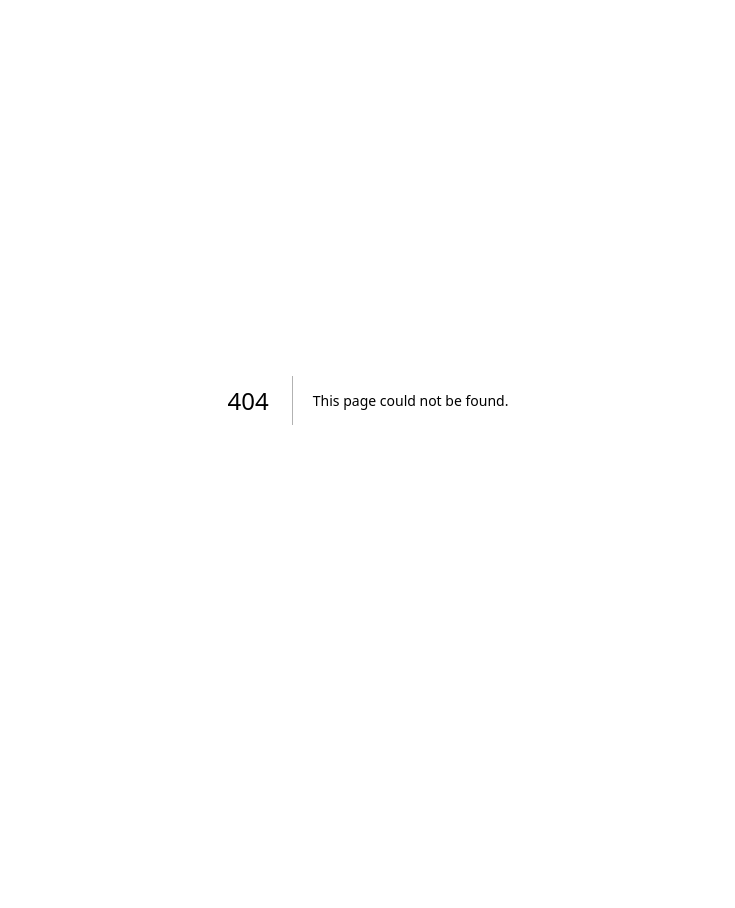
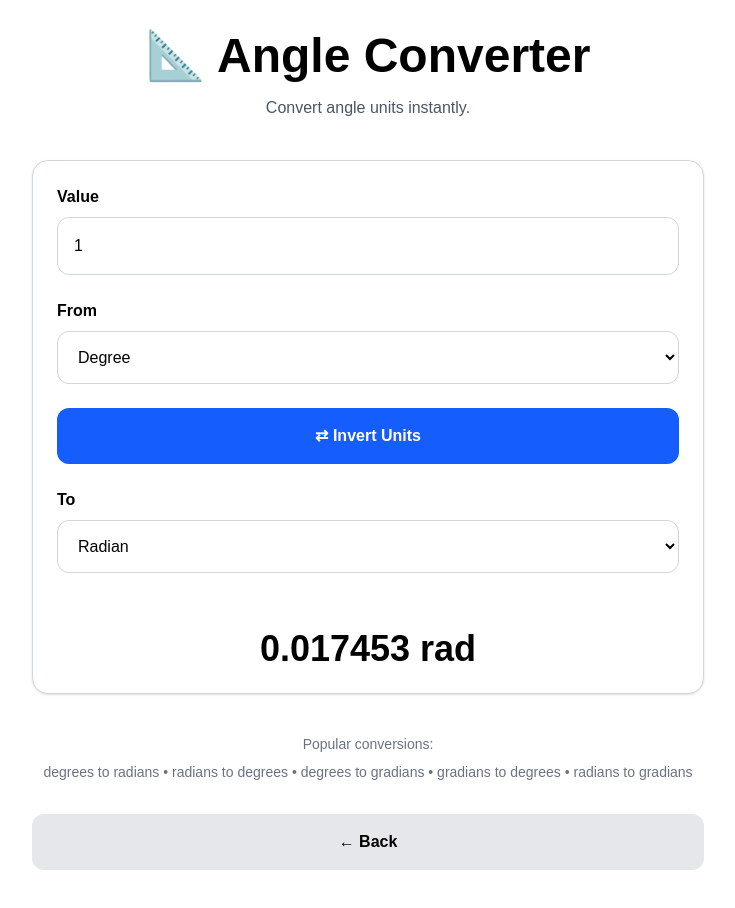
Before and after one commit to jalax21/convertissor-site, a Next.js app: page /en/convert/angle in a window 1280 px wide. Before the commit this address had no page. Shown: the top 908 px of the page, without its empty margins (272-1007 px from the left). Before the commit the page ends 800 px from the top, so only its background shows below. Built offline with nearby package versions, Linux system fonts and the light colour scheme.

Commit message:
Mise à jour du site

```diff
--- /dev/null
+++ b/app/[locale]/convert/angle/page.tsx
@@ -0,0 +1,306 @@
+"use client"
+
+import { use, useState } from "react"
+import Link from "next/link"
+import AdBanner from "@/components/AdBanner"
+
+const units: Record<string, number> = {
+
+  // COMMON
+
+  degree: 1,
+  radian: 57.2957795,
+  gradian: 0.9,
+
+  // FULL ROTATION
+
+  turn: 360,
+  quadrant: 90,
+  sextant: 60,
+
+  // SMALL ANGLES
+
+  arcminute: 0.0166667,
+  arcsecond: 0.000277778,
+
+  // SCIENCE
+
+  milliradian: 0.0572958,
+  microradian: 0.0000572958,
+
+}
+
+export default function AngleConverter({
+  params,
+}: {
+  params: Promise<{ locale: string }>
+}) {
+
+  const { locale } = use(params)
+
+  const [value, setValue] = useState("1")
+  const [from, setFrom] = useState("degree")
+  const [to, setTo] = useState("radian")
+
+  const labels: Record<string, string> = {
+
+    degree: "°",
+    radian: "rad",
+    gradian: "gon",
+
+    turn:
+      locale === "fr"
+        ? "tour"
+        : "turn",
+
+    quadrant:
+      locale === "fr"
+        ? "quadrant"
+        : "quadrant",
+
+    sextant:
+      locale === "fr"
+        ? "sextant"
+        : "sextant",
+
+    arcminute:
+      locale === "fr"
+        ? "minute d'arc"
+        : "arcmin",
+
+    arcsecond:
+      locale === "fr"
+        ? "seconde d'arc"
+        : "arcsec",
+
+    milliradian: "mrad",
+    microradian: "µrad",
+  }
+
+  function convert(
+    value: number,
+    from: string,
+    to: string
+  ) {
+    return (value * units[from]) / units[to]
+  }
+
+  const result = convert(
+    Number(value),
+    from,
+    to
+  )
+
+  function swapUnits() {
+    const oldFrom = from
+    setFrom(to)
+    setTo(oldFrom)
+  }
+
+  return (
+    <main className="min-h-screen bg-white dark:bg-gray-900 text-black dark:text-white p-8">
+
+      <div className="max-w-2xl mx-auto">
+
+        {/* TITRE */}
+
+        <h1 className="text-5xl font-bold mb-4 text-center">
+          {locale === "fr"
+            ? "📐 Convertisseur d'angles"
+            : "📐 Angle Converter"}
+        </h1>
+
+        {/* DESCRIPTION */}
+
+        <p className="text-gray-600 dark:text-gray-300 mb-10 text-center">
+          {locale === "fr"
+            ? "Convertissez les unités d'angle instantanément."
+            : "Convert angle units instantly."}
+        </p>
+
+        {/* CARTE */}
+
+        <div className="bg-white dark:bg-gray-800 border border-gray-300 dark:border-gray-700 rounded-2xl p-6 shadow-sm">
+
+          {/* VALUE */}
+
+          <label className="block mb-2 font-semibold">
+            {locale === "fr" ? "Valeur" : "Value"}
+          </label>
+
+          <input
+            type="number"
+            value={value}
+            onChange={(e) => setValue(e.target.value)}
+            className="w-full p-4 rounded-xl border border-gray-300 dark:border-gray-600 bg-white dark:bg-gray-900 mb-6"
+          />
+
+          {/* FROM */}
+
+          <label className="block mb-2 font-semibold">
+            {locale === "fr" ? "De" : "From"}
+          </label>
+
+          <select
+            value={from}
+            onChange={(e) => setFrom(e.target.value)}
+            className="w-full p-4 rounded-xl border border-gray-300 dark:border-gray-600 bg-white dark:bg-gray-900 mb-6"
+          >
+
+            <option value="degree">
+              {locale === "fr" ? "Degré" : "Degree"}
+            </option>
+
+            <option value="radian">
+              {locale === "fr" ? "Radian" : "Radian"}
+            </option>
+
+            <option value="gradian">
+              {locale === "fr" ? "Grade" : "Gradian"}
+            </option>
+
+            <option value="turn">
+              {locale === "fr" ? "Tour" : "Turn"}
+            </option>
+
+            <option value="quadrant">
+              {locale === "fr" ? "Quadrant" : "Quadrant"}
+            </option>
+
+            <option value="sextant">
+              {locale === "fr" ? "Sextant" : "Sextant"}
+            </option>
+
+            <option value="arcminute">
+              {locale === "fr" ? "Minute d'arc" : "Arcminute"}
+            </option>
+
+            <option value="arcsecond">
+              {locale === "fr" ? "Seconde d'arc" : "Arcsecond"}
+            </option>
+
+            <option value="milliradian">
+              {locale === "fr" ? "Milliradian" : "Milliradian"}
+            </option>
+
+            <option value="microradian">
+              {locale === "fr" ? "Microradian" : "Microradian"}
+            </option>
+
+          </select>
+
+          {/* BOUTON INVERSION */}
+
+          <button
+            onClick={swapUnits}
+            className="w-full mb-6 p-4 rounded-xl bg-blue-600 hover:bg-blue-700 text-white font-bold transition"
+          >
+            {locale === "fr"
+              ? "⇄ Inverser les unités"
+              : "⇄ Invert Units"}
+          </button>
+
+          {/* TO */}
+
+          <label className="block mb-2 font-semibold">
+            {locale === "fr" ? "Vers" : "To"}
+          </label>
+
+          <select
+            value={to}
+            onChange={(e) => setTo(e.target.value)}
+            className="w-full p-4 rounded-xl border border-gray-300 dark:border-gray-600 bg-white dark:bg-gray-900 mb-6"
+          >
+
+            <option value="degree">
+              {locale === "fr" ? "Degré" : "Degree"}
+            </option>
+
+            <option value="radian">
+              {locale === "fr" ? "Radian" : "Radian"}
+            </option>
+
+            <option value="gradian">
+              {locale === "fr" ? "Grade" : "Gradian"}
+            </option>
+
+            <option value="turn">
+              {locale === "fr" ? "Tour" : "Turn"}
+            </option>
+
+            <option value="quadrant">
+              {locale === "fr" ? "Quadrant" : "Quadrant"}
+            </option>
+
+            <option value="sextant">
+              {locale === "fr" ? "Sextant" : "Sextant"}
+            </option>
+
+            <option value="arcminute">
+              {locale === "fr" ? "Minute d'arc" : "Arcminute"}
+            </option>
+
+            <option value="arcsecond">
+              {locale === "fr" ? "Seconde d'arc" : "Arcsecond"}
+            </option>
+
+            <option value="milliradian">
+              {locale === "fr" ? "Milliradian" : "Milliradian"}
+            </option>
+
+            <option value="microradian">
+              {locale === "fr" ? "Microradian" : "Microradian"}
+            </option>
+
+          </select>
+
+          {/* RESULTAT */}
+
+          <div className="text-4xl font-bold mt-8 text-center">
+
+            {isNaN(result)
+              ? "0"
+              : result.toFixed(6)}
+
+            {" "}
+
+            {labels[to]}
+
+          </div>
+
+        </div>
+
+        <div className="mt-10 text-center text-sm text-gray-500 dark:text-gray-400">
+
+          {locale === "fr"
+            ? "Conversions populaires :"
+            : "Popular conversions:"}
+
+          <div className="mt-2">
+            degrees to radians • radians to degrees •
+            degrees to gradians • gradians to degrees •
+            radians to gradians
+          </div>
+
+        </div>
+
+        {/* BOUTON RETOUR */}
+
+        <Link
+          href={`/${locale}`}
+          className="block mt-8 mb-6 text-center px-5 py-4 rounded-xl bg-gray-200 dark:bg-gray-700 hover:bg-gray-300 dark:hover:bg-gray-600 font-semibold transition"
+        >
+          {locale === "fr"
+            ? "← Retour"
+            : "← Back"}
+        </Link>
+
+        {/* BANNIERE PUB */}
+
+        <AdBanner />
+
+      </div>
+
+    </main>
+  )
+}
--- a/app/[locale]/page.tsx
+++ b/app/[locale]/page.tsx
@@ -17,38 +17,38 @@ export default async function HomePage({
 
   bottomTitle:
     locale === "fr"
-      ? "Convertisseur"
-      : "Converter",
+      ? "Convertisseurs"
+      : "Converters",
 
     distance:
       locale === "fr"
-        ? "Distance"
-        : "Distance",
+        ? "Distances"
+        : "Distances",
 
     power:
       locale === "fr"
-        ? "Puissance"
-        : "Power",
+        ? "Puissances"
+        : "Powers",
 
     volume:
       locale === "fr"
-        ? "Volume"
-        : "Volume",
+        ? "Volumes"
+        : "Volumes",
 
     force:
       locale === "fr"
-        ? "Force"
-        : "Force",
+        ? "Forces"
+        : "Forces",
 
     surface:
       locale === "fr"
-        ? "Surface"
-        : "Surface",
+        ? "Surfaces"
+        : "Surfaces",
 
     temperature:
       locale === "fr"
-        ? "Température"
-        : "Temperature",
+        ? "Températures"
+        : "Temperatures",
 
     weight:
       locale === "fr"
@@ -57,8 +57,8 @@ export default async function HomePage({
 
     storage:
       locale === "fr"
-       ? "Stockage"
-       : "Storage",
+       ? "Stockages"
+       : "Storages",
 
     internetSpeed:
       locale === "fr"
@@ -231,7 +231,7 @@ export default async function HomePage({
   className="border border-gray-300 dark:border-gray-700 rounded-2xl p-6 flex flex-col items-center justify-center gap-3 hover:bg-gray-100 dark:hover:bg-gray-800 transition"
 >
   <span className="text-lg font-bold">
-    {locale === "fr" ? "Vitesse" : "Speed"}
+    {locale === "fr" ? "Vitesses" : "Speed"}
   </span>
 
   <span className="text-3xl">
@@ -255,6 +255,21 @@ export default async function HomePage({
     ⏱️
   </span>
 
+</a>
+
+<a
+  href={`/${locale}/convert/angle`}
+  className="border border-gray-300 dark:border-gray-700 rounded-2xl p-6 flex flex-col items-center justify-center gap-3 hover:bg-gray-100 dark:hover:bg-gray-800 transition"
+>
+  <span className="text-lg font-bold">
+    {locale === "fr"
+      ? "Angles"
+      : "Angles"}
+  </span>
+
+  <span className="text-3xl">
+    📐
+  </span>
 </a>
 
 {/* STORAGE */}
```
